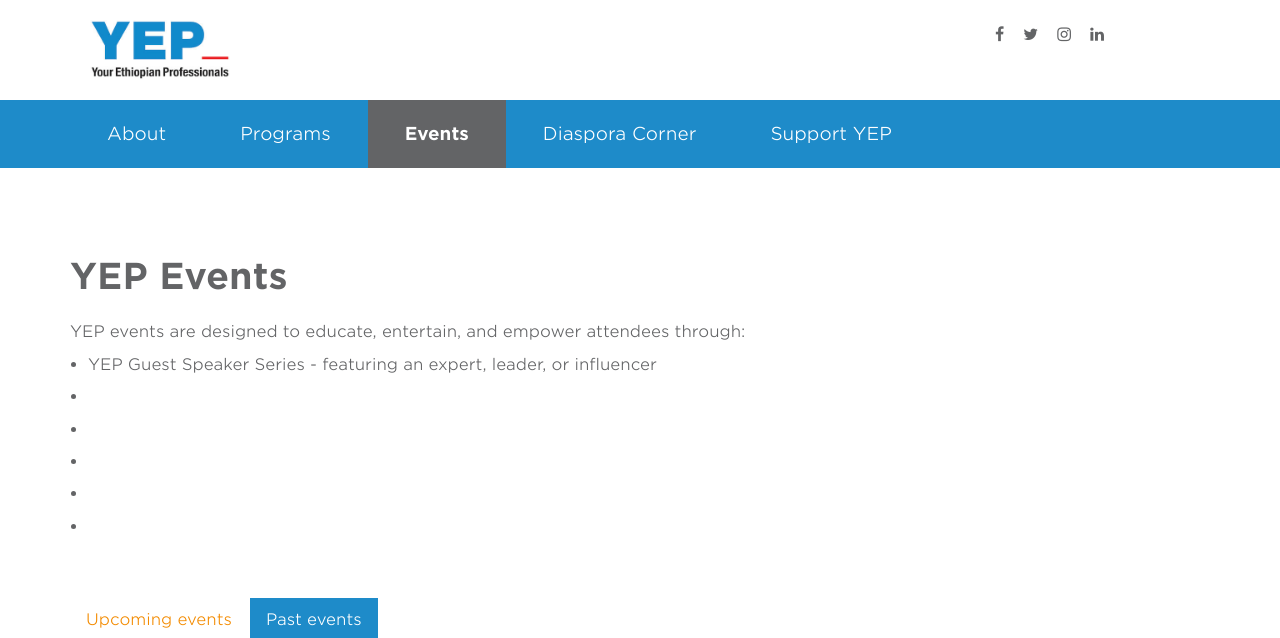
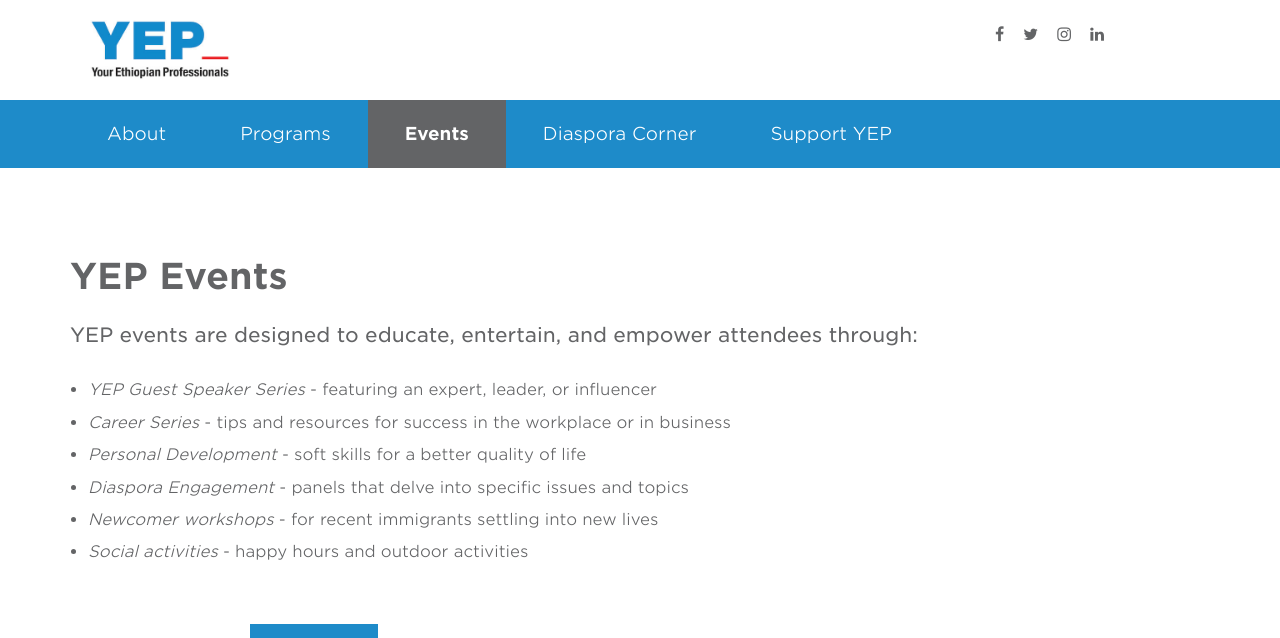
Before and after one commit to YEPNetwork/yepnetwork.github.io, a Jekyll site: the page built from events.html, in a window 1280 px wide and 900 px high, cut to the strip 0-638 px from the top of the window. Built offline with Jekyll 4.4.1, drawn with Linux system fonts in a browser that asks for light colours; nearby versions of some CDN libraries; some of the changed lines change nothing that is shown.

Commit message:
Update events.html

```diff
--- a/events.html
+++ b/events.html
@@ -8,14 +8,14 @@
 ---
 <div class="container text-left">
   <h1>YEP Events</h1>
-  <p> YEP events are designed to educate, entertain, and empower attendees through:</p>
+  <p class="intro"> YEP events are designed to educate, entertain, and empower attendees through:</p>
   <ul>
-  <li> YEP Guest Speaker Series - featuring an expert, leader, or influencer </li>
-  <li Career Series - tips and resources for success in the workplace or in business </li>
-  <li Personal Development - soft skills for a better quality of life </li>
-  <li  Diaspora Engagement - panels that delve into specific issues and topics </li>
-  <li Newcomer workshops - for recent immigrants settling into new lives </li>
-  <li Social activities - happy hours and outdoor activities</li>
+  <li> <i>YEP Guest Speaker Series </i> - featuring an expert, leader, or influencer </li>
+  <li> <i>Career Series </i> - tips and resources for success in the workplace or in business </li>
+  <li> <i>Personal Development </i> - soft skills for a better quality of life </li>
+  <li> <i>Diaspora Engagement </i> - panels that delve into specific issues and topics </li>
+  <li> <i>Newcomer workshops </i> - for recent immigrants settling into new lives </li>
+  <li> <i>Social activities </i> - happy hours and outdoor activities</li>
   </ul>
 </div>
 {% capture nowunix %}{{'now' | date: '%s'}}{% endcapture %}
```
